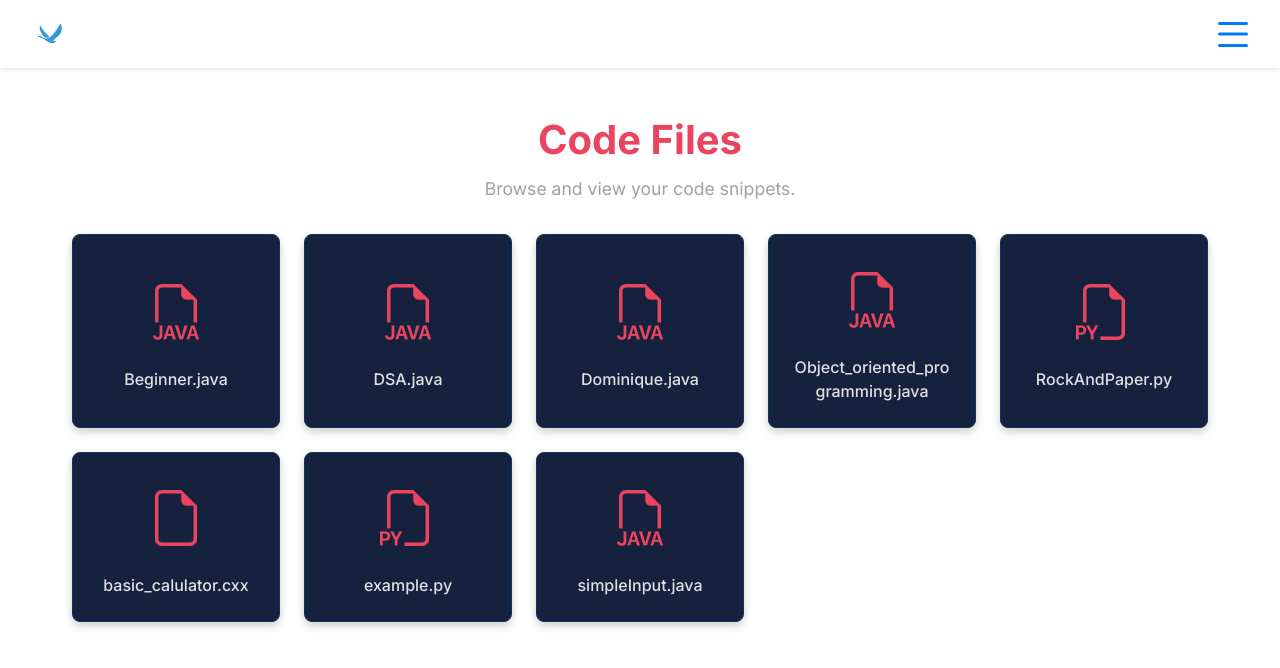
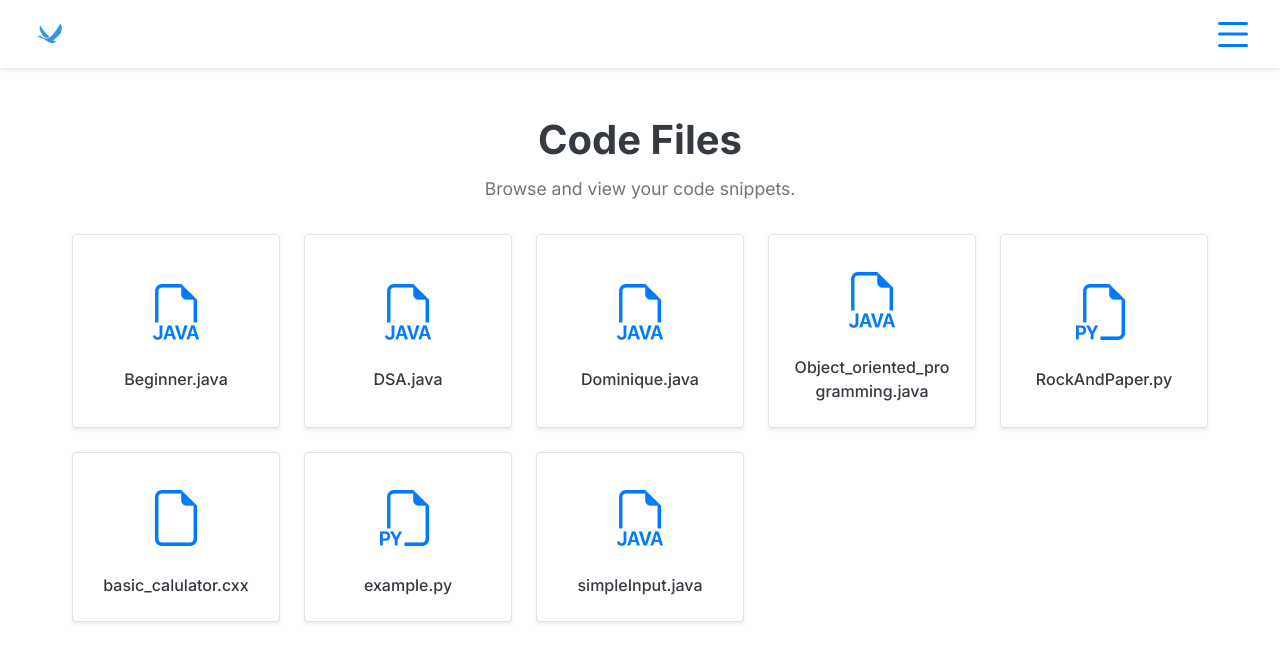
Before and after one commit to groovyrey/nextapp, a Next.js app: page /code in a window 1280 px wide. Shown: the top 668 px of the page. Built offline with nearby package versions, Linux system fonts and the light colour scheme; no server answers.

Commit message:
CodeViewUpdate

```diff
--- a/src/app/code/CodeStyles.module.css
+++ b/src/app/code/CodeStyles.module.css
@@ -9,14 +9,14 @@
     font-size: 2.5rem;
     font-weight: 700;
     margin-bottom: 0.75rem;
-    color: var(--primary-color-dark-theme);
+    color: var(--text-color);
     text-align: center;
 }
 
 .subtitle {
     font-size: 1.1rem;
     margin-bottom: 2rem;
-    color: var(--light-text-color-dark-theme);
+    color: var(--light-text-color);
     text-align: center;
 }
 
@@ -27,19 +27,19 @@
 }
 
 .fileCard {
-    background: var(--card-background-color-dark-theme);
-    border-radius: var(--border-radius-base-dark-theme);
-    border: 1px solid var(--card-border-color-dark-theme);
+    background: var(--card-background-color);
+    border-radius: var(--border-radius-base);
+    border: 1px solid var(--card-border-color);
     padding: 1.5rem;
     text-align: center;
-    color: var(--text-color-dark-theme);
+    color: var(--text-color);
     text-decoration: none;
-    transition: var(--transition-base-dark-theme);
+    transition: var(--transition-base);
     display: flex;
     flex-direction: column;
     align-items: center;
     justify-content: center;
-    box-shadow: var(--box-shadow-dark-theme);
+    box-shadow: var(--box-shadow);
     position: relative;
     overflow: hidden;
 }
@@ -51,10 +51,10 @@
     left: -50%;
     width: 200%;
     height: 200%;
-    background: radial-gradient(circle, rgba(233, 69, 96, 0.1) 0%, transparent 70%);
+    background: radial-gradient(circle, rgba(0, 123, 255, 0.1) 0%, transparent 70%);
     transform: rotate(45deg);
     opacity: 0;
-    transition: var(--transition-base-dark-theme);
+    transition: var(--transition-base);
 }
 
 .fileCard:hover::before {
@@ -65,19 +65,19 @@
 
 .fileCard:hover {
     transform: translateY(-5px) scale(1.02);
-    box-shadow: var(--box-shadow-hover-dark-theme);
-    border-color: var(--primary-color-dark-theme);
+    box-shadow: var(--box-shadow-hover);
+    border-color: var(--primary-color);
 }
 
 .fileIcon {
     font-size: 3.5rem;
     margin-bottom: 0.75rem;
-    color: var(--primary-color-dark-theme);
-    transition: var(--transition-base-dark-theme);
+    color: var(--primary-color);
+    transition: var(--transition-base);
 }
 
 .fileCard:hover .fileIcon {
-    color: var(--secondary-color-dark-theme);
+    color: var(--secondary-color);
     transform: scale(1.1);
 }
 
@@ -85,10 +85,50 @@
     font-size: 1rem;
     font-weight: 500;
     word-break: break-all;
-    color: var(--text-color-dark-theme);
-    transition: var(--transition-base-dark-theme);
+    color: var(--text-color);
+    transition: var(--transition-base);
 }
 
 .fileCard:hover .fileName {
+    color: var(--light-text-color);
+}
+
+body[data-theme='dark'] .title {
+    color: var(--text-color-dark-theme);
+}
+
+body[data-theme='dark'] .subtitle {
     color: var(--light-text-color-dark-theme);
 }
+
+body[data-theme='dark'] .fileCard {
+    background: var(--card-background-color-dark-theme);
+    border-color: var(--card-border-color-dark-theme);
+    color: var(--text-color-dark-theme);
+    box-shadow: var(--box-shadow-dark-theme);
+}
+
+body[data-theme='dark'] .fileCard::before {
+    background: radial-gradient(circle, rgba(233, 69, 96, 0.1) 0%, transparent 70%);
+}
+
+body[data-theme='dark'] .fileCard:hover {
+    box-shadow: var(--box-shadow-hover-dark-theme);
+    border-color: var(--primary-color-dark-theme);
+}
+
+body[data-theme='dark'] .fileIcon {
+    color: var(--primary-color-dark-theme);
+}
+
+body[data-theme='dark'] .fileCard:hover .fileIcon {
+    color: var(--secondary-color-dark-theme);
+}
+
+body[data-theme='dark'] .fileName {
+    color: var(--text-color-dark-theme);
+}
+
+body[data-theme='dark'] .fileCard:hover .fileName {
+    color: var(--light-text-color-dark-theme);
+}
```
Also changed, not shown: src/app/code/view/[...filename]/CodeViewer.module.css (+26 -2 lines), src/app/code/view/[...filename]/page.js (+15 -3 lines).
